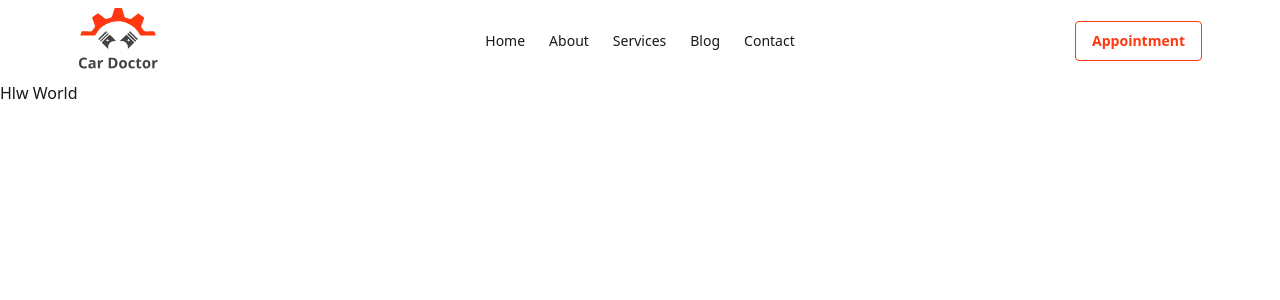
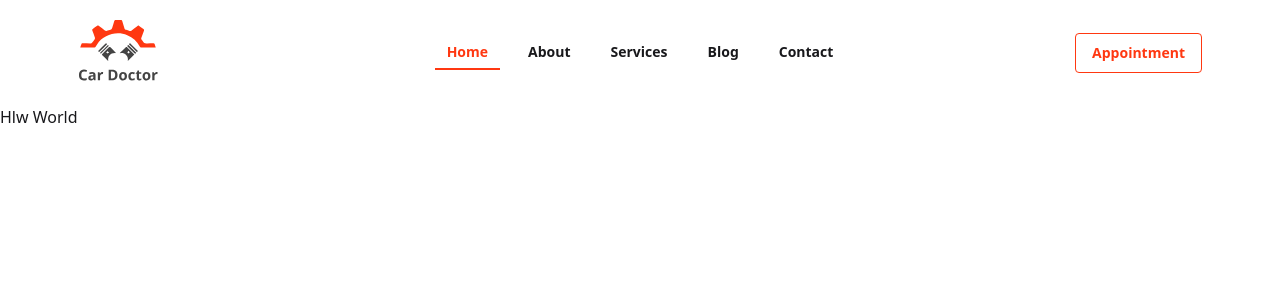
Before and after one commit to mdshahariarhafizofficial/car-doctor, a Next.js app: page / in a window 1280 px wide. Shown: the top 300 px of the page. Built offline with nearby package versions, Linux system fonts and the light colour scheme.

Commit message:
conditional active class apply on navlink

```diff
--- a/src/Components/Navbar.jsx
+++ b/src/Components/Navbar.jsx
@@ -1,29 +1,31 @@
+'use client';
 import Image from 'next/image';
 import Link from 'next/link';
+import { usePathname } from 'next/navigation';
 import React from 'react';
 
 const Navbar = () => {
-
+  const pathname = usePathname();
   const navLinks = <>
     <li>
-      <Link href={""}>Home</Link>
+      <Link href={"/"} className={pathname === "/" ? "active-link" : 'inactive-link'}>Home</Link>
     </li>
     <li>
-      <Link href={""}>About</Link>
+      <Link href={"/about"} className={pathname === "/about" ? "active-link" : 'inactive-link'}>About</Link>
     </li>
     <li>
-      <Link href={""}>Services</Link>
+      <Link href={"/services"} className={pathname === "/services" ? "active-link" : 'inactive-link'}>Services</Link>
     </li>
     <li>
-      <Link href={""}>Blog</Link>
+      <Link href={"/blog"} className={pathname === "/blog" ? "active-link" : 'inactive-link'}>Blog</Link>
     </li>
     <li>
-      <Link href={""}>Contact</Link>
+      <Link href={"/contact"} className={pathname === "/contact" ? "active-link" : 'inactive-link'}>Contact</Link>
     </li>
   </>
 
     return (
-<div className="max-w-[1140px] mx-auto navbar ">
+<div className="max-w-[1140px] mx-auto navbar py-5">
   <div className="navbar-start">
     <div className="dropdown">
       <div tabIndex={0} role="button" className="btn btn-ghost lg:hidden">
@@ -40,7 +42,7 @@ const Navbar = () => {
     </Link>
   </div>
   <div className="navbar-center hidden lg:flex">
-    <ul className="menu menu-horizontal px-1">
+    <ul className="menu menu-horizontal px-1 space-x-4 font-semibold">
       {navLinks}
     </ul>
   </div>
--- a/src/app/globals.css
+++ b/src/app/globals.css
@@ -1,2 +1,9 @@
 @import "tailwindcss";
 @plugin "daisyui";
+
+.active-link{
+    color: #FF3811;
+    font-weight: bold;
+    border-bottom: 2px solid;
+    border-radius: 0;
+}
--- a/src/app/layout.js
+++ b/src/app/layout.js
@@ -23,7 +23,9 @@ export default function RootLayout({ children }) {
       <body
         className={`${geistSans.variable} ${geistMono.variable} antialiased`}
       >
-        <Navbar></Navbar>
+        <header>
+          <Navbar></Navbar>
+        </header>
         {children}
       </body>
     </html>
```
